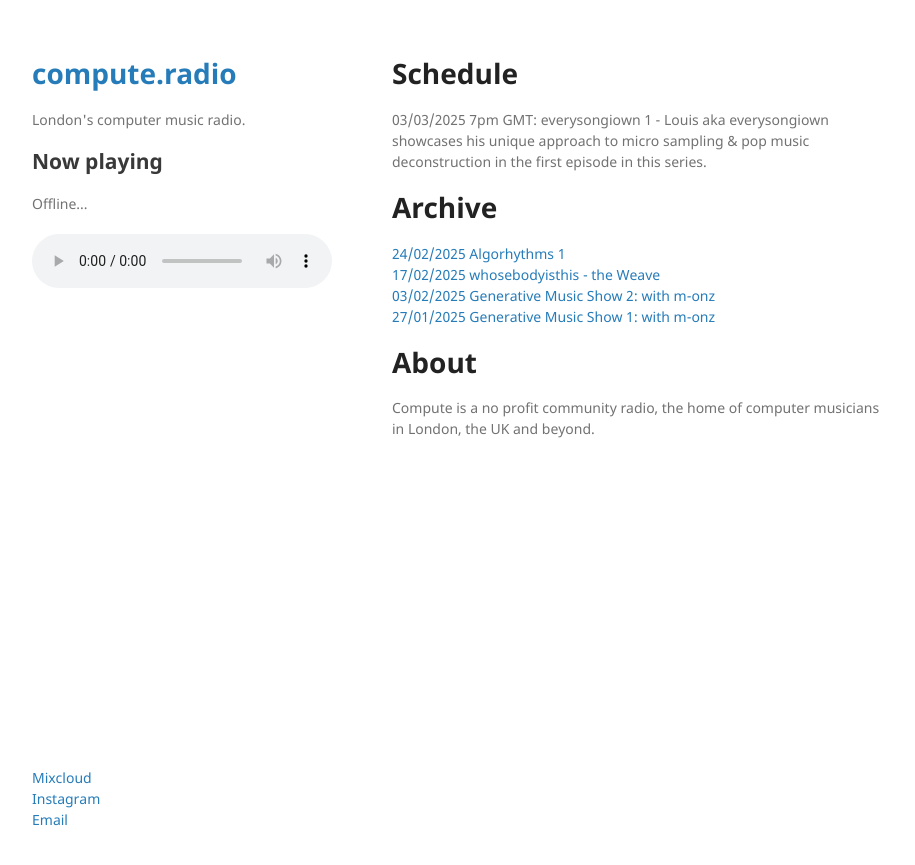
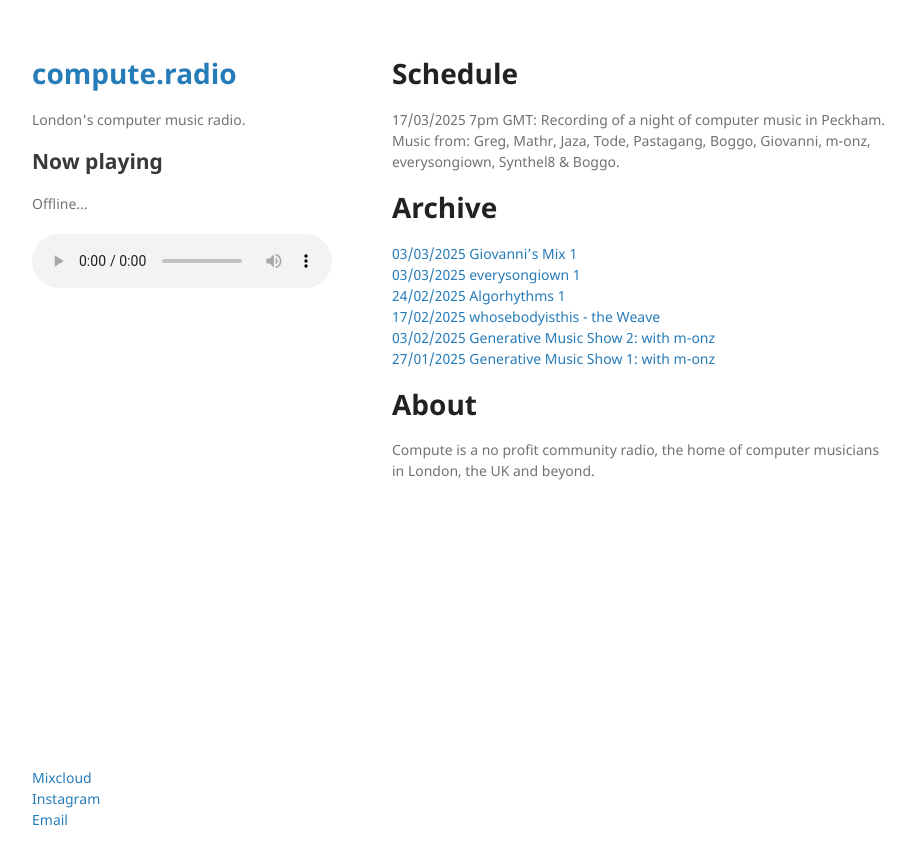
Before and after one commit to compute-radio/compute-radio.github.io, a Jekyll site: the page built from index.md, in a window 1280 px wide. Shown: the top 865 px of the page, without its empty margins (178-1093 px from the left). Built offline with Jekyll 4.4.1, drawn with Linux system fonts in a browser that asks for light colours; our own code applies the rules of GitHub Pages for plain Markdown files.

Commit message:
Update index.md

```diff
--- a/index.md
+++ b/index.md
@@ -3,9 +3,11 @@ layout: default
 ---
 
 # Schedule
-03/03/2025 7pm GMT: everysongiown 1 - Louis aka everysongiown showcases his unique approach to micro sampling & pop music deconstruction in the first episode in this series.
+17/03/2025 7pm GMT: Recording of a night of computer music in Peckham. Music from: Greg, Mathr, Jaza, Tode, Pastagang, Boggo, Giovanni, m-onz, everysongiown, Synthel8 & Boggo.
 
 # Archive
+[03/03/2025 Giovanni's Mix 1](https://www.mixcloud.com/computedotradio/giovannis-mix-1/)<br/>
+[03/03/2025 everysongiown 1](https://www.mixcloud.com/computedotradio/everysongiown-1/)<br/>
 [24/02/2025 Algorhythms 1](https://www.mixcloud.com/computedotradio/algorhythms-1/)<br/>
 [17/02/2025 whosebodyisthis - the Weave](https://www.mixcloud.com/computedotradio/whosebodyisthis-the-weave/)<br/>
 [03/02/2025 Generative Music Show 2: with m-onz](https://www.mixcloud.com/computedotradio/generative-music-show-2-with-m-onz/)<br/>
```
